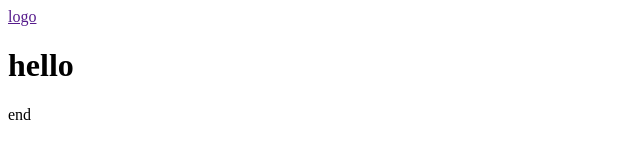
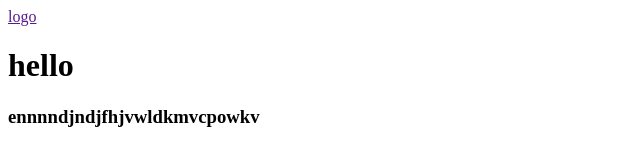
Before and after one commit to Sofi73/1, a plain HTML site: page index.html in a window 1280 px wide. Shown: the whole page, without its empty margins (0-640 px from the left). Drawn offline with Linux system fonts and the light colour scheme.

Commit message:
first commit

```diff
--- a/index.html
+++ b/index.html
@@ -14,7 +14,7 @@
 <h1> hello</h1>
     </main>
     <footer>
-end
+        <h3> ennnndjndjfhjvwldkmvcpowkv</h3>
     </footer>
 </body>
 </html>
```
